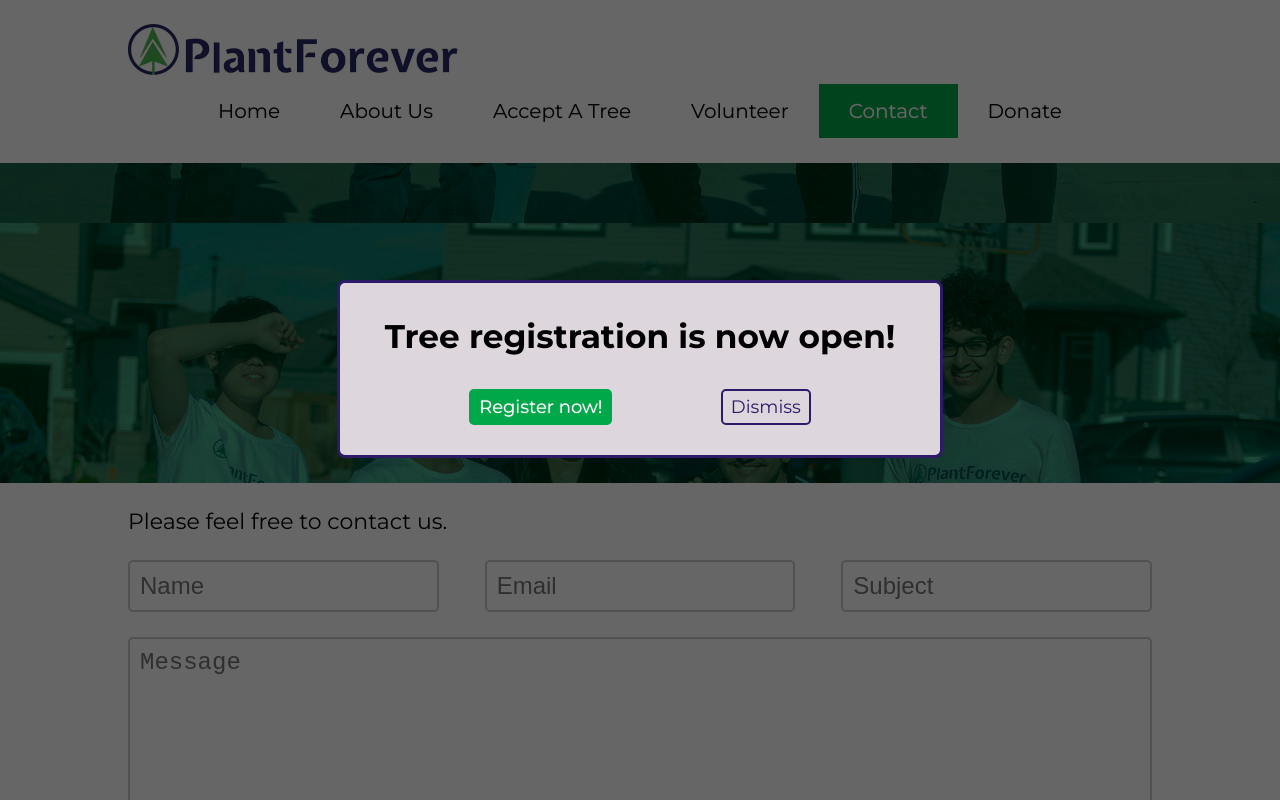
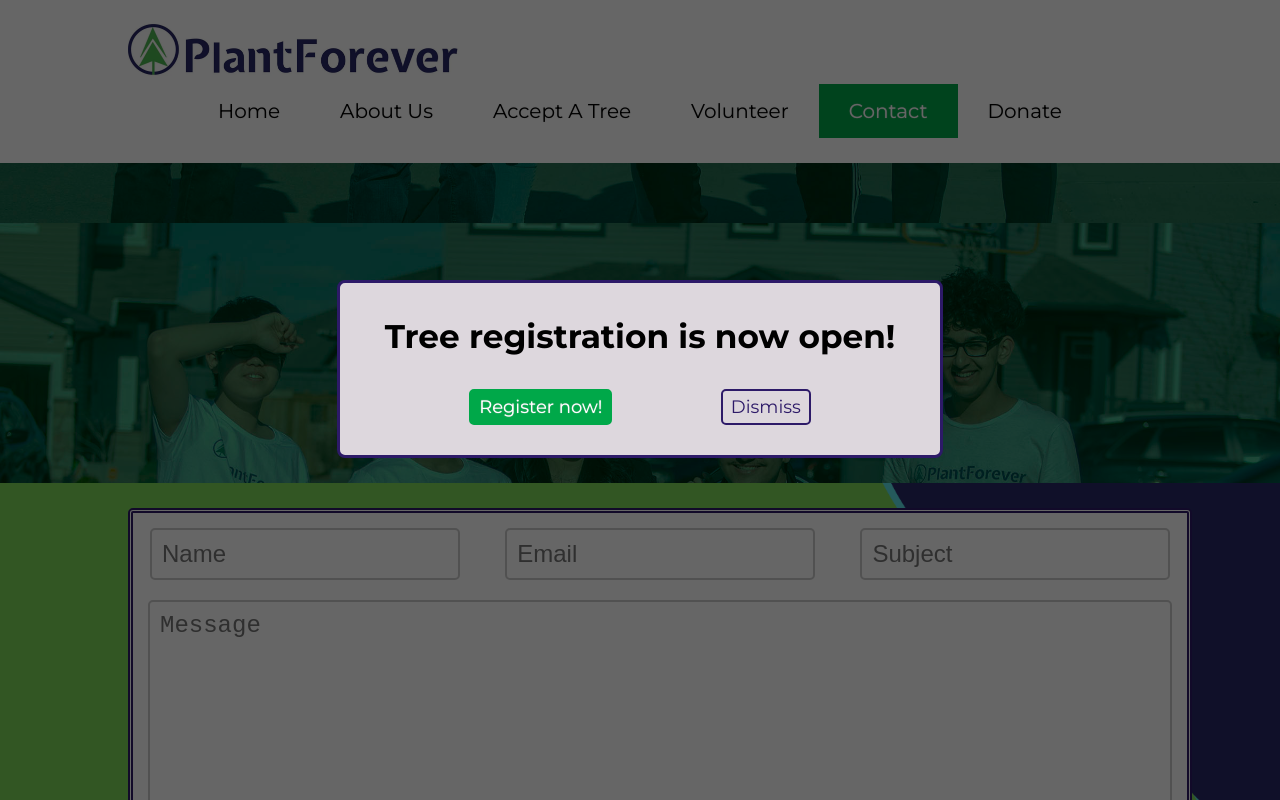
Before and after one commit to cocoliliace/PlantForever, a Vue app: page /contact-us in a window 1280 px wide. Shown: the top 800 px of the page. Built offline with nearby package versions, Linux system fonts and the light colour scheme.

Commit message:
style: align inner radio buttons

```diff
--- a/src/App.vue
+++ b/src/App.vue
@@ -413,7 +413,7 @@ a {
 }
 .contains-form {
   background-image: url("./assets/background.png");
-  background-size: contain;
+  background-size: cover;
   background-attachment: fixed;
   padding-bottom: 60px;
 }
--- a/src/views/Contact.vue
+++ b/src/views/Contact.vue
@@ -1,15 +1,14 @@
 <template>
-  <div>
+  <div class="contains-form">
     <div class="banner-container">
       <div class="title">CONTACT US</div>
     </div>
     <form id="gform" method="post" action="https://script.google.com/macros/s/AKfycbz5mc2RObBEVrrM7NBTNz08Xf80UAJNFoR0JYkSa4Tiw_m5-_U/exec">
-      <div class="text">Please feel free to contact us.</div>
-      <div class="row">
+      <fieldset>
         <input type="text" name="name" placeholder="Name" required />
         <input type="text" name="email" placeholder="Email" required />
         <input type="text" name="subject" placeholder="Subject" autocomplete="off" />
-      </div>
+      </fieldset>
       <textarea type="text" name="message" placeholder="Message" autocomplete="off" required />
       <input class="primary-button" type="submit" value="Send" />
     </form>
@@ -35,7 +34,11 @@ export default {
 <style lang="scss" scoped>
 form {
   width: 80vw;
-  margin: 25px 10vw 60px 10vw;
+  margin: 25px 10vw;
+  background: white;
+  border: 5px $blue double;
+  padding: 15px;
+  border-radius: 5px;
   .text {
     font-size: 22px;
   }
@@ -45,14 +48,17 @@ form {
     transition-duration: 0.3s;
     border-radius: 5px;
     outline-width: 0px;
+    outline: none;
     &:focus {
       border: 2px $green solid;
     }
   }
-  .row {
+  fieldset {
     display: flex;
     justify-content: space-between;
-    margin: 25px 0px;
+    margin-bottom: 20px;
+    border: none;
+    padding: 0;
     input {
       width: 28%;
       padding: 10px;
--- a/src/views/GetTree.vue
+++ b/src/views/GetTree.vue
@@ -263,6 +263,7 @@ export default {
       font-size: 16px;
       border: 2px #CCCCCC solid;
       outline-width: 0px;
+      outline: none;
       transition-duration: 0.3s;
       border-radius: 5px;
       margin-bottom: 15px;
@@ -307,8 +308,8 @@ export default {
       .checkmark, .radio {
         position: absolute;
         margin-left: -40px;
-        height: 16px;
-        width: 16px;
+        height: 18px;
+        width: 18px;
         background-color: #eeeeee;
         border-radius: 5px;
         cursor: pointer;
--- a/src/views/Volunteer.vue
+++ b/src/views/Volunteer.vue
@@ -151,6 +151,7 @@ form {
     font-size: 16px;
     border: 2px #CCCCCC solid;
     outline-width: 0px;
+    outline: none;
     transition-duration: 0.3s;
     border-radius: 5px;
     margin-bottom: 15px;
@@ -204,8 +205,8 @@ form {
     .checkmark, .radio {
       position: absolute;
       margin-left: -40px;
-      height: 16px;
-      width: 16px;
+      height: 18px;
+      width: 18px;
       background-color: #eeeeee;
       border-radius: 5px;
       box-shadow: inset 0 0 1px $blue;
```
